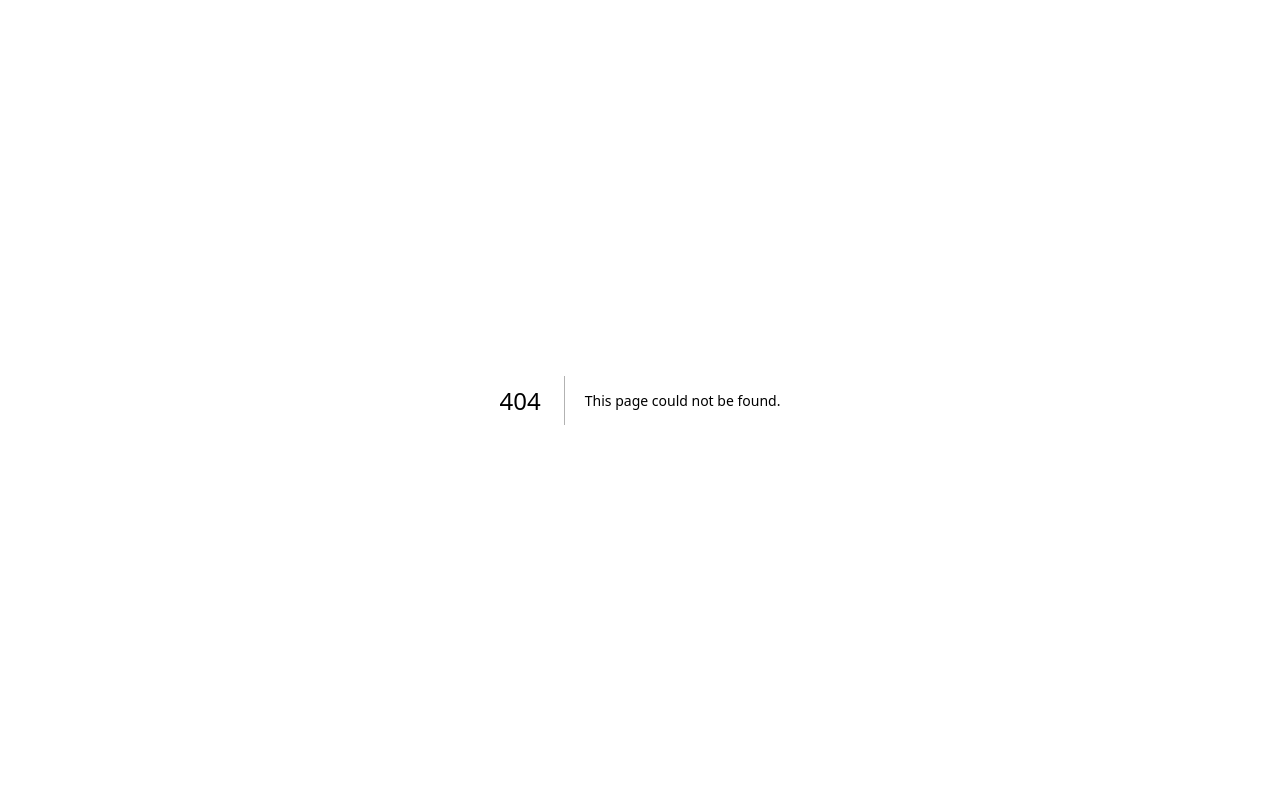
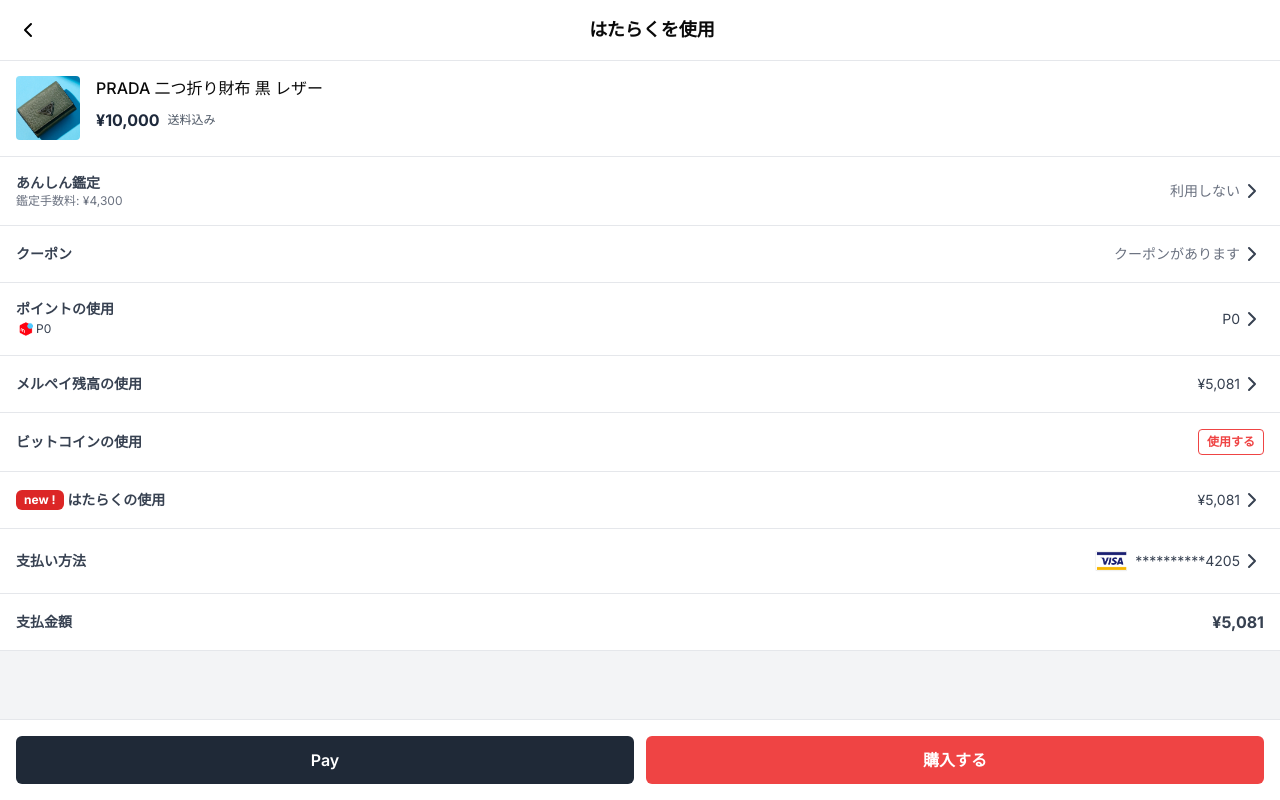
Before and after one commit to SomaTakata/mercari-hackathon, a Next.js app: page /6 in a window 1280 px wide. Before the commit this address had no page. Built offline with nearby package versions, Linux system fonts and the light colour scheme.

Commit message:
支払い詳細コンポーネントを追加し、商品情報や支払い方法を表示

```diff
--- /dev/null
+++ b/src/app/6/page.tsx
@@ -0,0 +1,139 @@
+import { ArrowBigRight, ArrowLeft, ChevronRight } from "lucide-react";
+import React from "react";
+import Header from "./Header";
+import Footer from "./Fotter";
+
+const PaymentDetails: React.FC = () => {
+  return (
+    <div className="bg-gray-100 min-h-screen pt-[60px] pb-[55px]">
+      <Header />
+      {/* 商品情報 */}
+      <div className="bg-white p-4 border-b border-gray-200">
+        <div className="flex">
+          <img
+            src="/saihu.png"
+            alt="PRADA 二つ折り財布"
+            className="w-16 h-16 object-cover rounded"
+          />
+          <div className="ml-4 flex flex-col gap-2">
+            <h2 className="text-md font-medium">
+              PRADA 二つ折り財布 黒 レザー
+            </h2>
+            <div className="flex items-center gap-2">
+              <p className="text-base text-slate-800 font-bold ">¥10,000</p>
+              <p className="text-xs text-gray-600">送料込み</p>
+            </div>
+          </div>
+        </div>
+      </div>
+
+      {/* 支払い詳細 */}
+      <div className="bg-white">
+        {/* あんしん鑑定 */}
+        <div className="flex justify-between items-center p-4 border-b border-gray-200">
+          <div className="">
+            <p className="text-gray-700 text-sm font-semibold">あんしん鑑定</p>
+            <p className="text-xs text-gray-500">鑑定手数料: ¥4,300</p>
+          </div>
+          <div className="flex items-center">
+            <span className="text-gray-500 text-sm">利用しない</span>
+            <ChevronRight className="h-6 w-6 text-gray-700" />
+          </div>
+        </div>
+
+        {/* クーポン */}
+        <div className="flex justify-between items-center p-4 border-b border-gray-200">
+          <p className="text-gray-700 text-sm  font-semibold">クーポン</p>
+          <div className="flex items-center">
+            <p className="text-gray-500 text-sm">クーポンがあります</p>
+            <ChevronRight className="h-6 w-6 text-gray-700" />
+          </div>
+        </div>
+
+        {/* ポイントの使用 */}
+        <div className="flex justify-between items-center p-4 border-b border-gray-200">
+          <div className="flex items-center gap-2">
+            <div>
+              <p className="text-gray-700 text-sm  font-semibold">
+                ポイントの使用
+              </p>
+              <div className="flex items-center">
+                <img src="/mercari.png" alt="メルカリ" className="w-5 h-5" />
+                <p className="text-gray-700 text-xs">P0</p>
+              </div>
+            </div>
+          </div>
+          <div className="flex items-center">
+            <span className="text-gray-700 text-sm">P0</span>
+            <ChevronRight className="h-6 w-6 text-gray-700" />
+          </div>
+        </div>
+
+        {/* メルペイ残高の使用 */}
+        <div className="flex justify-between items-center p-4 border-b border-gray-200">
+          <p className="text-gray-700  text-sm  font-semibold">
+            メルペイ残高の使用
+          </p>
+          <div className="flex items-center">
+            <span className="text-gray-700 text-sm">¥5,081</span>
+            <ChevronRight className="h-6 w-6 text-gray-700" />
+          </div>
+        </div>
+
+        {/* ビットコインの使用 */}
+        <div className="flex justify-between items-center p-4 border-b border-gray-200">
+          <p className="text-gray-700  text-sm  font-semibold">
+            ビットコインの使用
+          </p>
+          <button className="px-2 font-semibold py-1 border border-red-500 text-xs text-red-500 rounded">
+            使用する
+          </button>
+        </div>
+
+        {/* はたらくの使用 */}
+        <div className="flex justify-between items-center p-4 border-b border-gray-200">
+          <div className="flex gap-1 items-center">
+            <p className="text-xs font-bold text-white bg-red-600 px-2 py-0.5 rounded-md">
+              new !
+            </p>
+            <p className="text-gray-700  text-sm  font-semibold">
+              はたらくの使用
+            </p>
+          </div>
+          <div className="flex items-center">
+            <span className="text-gray-700 text-sm">¥5,081</span>
+            <ChevronRight className="h-6 w-6 text-gray-700" />
+          </div>
+        </div>
+
+        {/* 支払い方法 */}
+        <div className="flex justify-between items-center p-4 border-b border-gray-200">
+          <p className="text-gray-700  text-sm  font-semibold">支払い方法</p>
+          <div className="flex items-center">
+            <div className="flex items-center gap-2">
+              <img
+                src="/viza.png"
+                alt="Visa"
+                className="w-8 h-8 object-cover"
+              />
+              <div className="text-gray-700 flex text-sm whitespace-nowrap">
+                <span className="text-sm flex items-center">**********</span>
+                4205
+              </div>
+            </div>
+            <ChevronRight className="h-6 w-6 text-gray-700" />
+          </div>
+        </div>
+
+        {/* メルペイ残高の使用 */}
+        <div className="flex justify-between items-center p-4 border-b border-gray-200">
+          <p className="text-gray-700  text-sm  font-semibold">支払金額</p>
+          <span className="text-gray-700 font-bold">¥5,081</span>
+        </div>
+      </div>
+      <Footer />
+    </div>
+  );
+};
+
+export default PaymentDetails;
```
